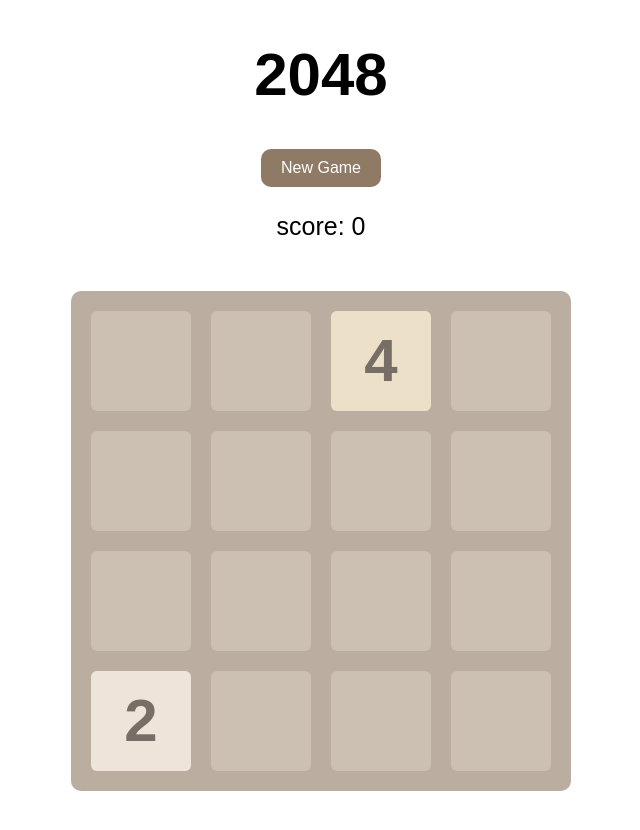
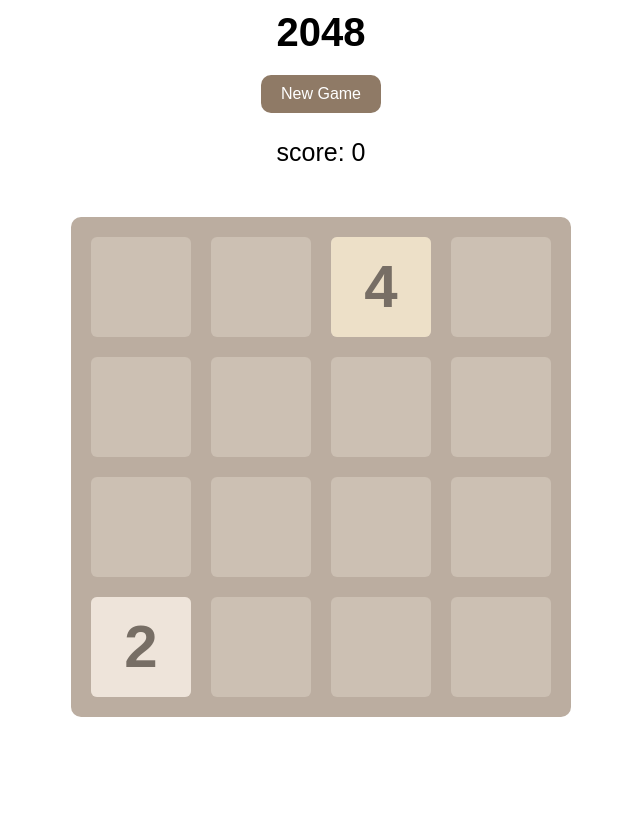
Before and after one commit to galaxxxy/my2048, a plain HTML site: page index.html in a window 1280 px wide. Shown: the whole page, without its empty margins (319-959 px from the left). After the commit the page ends 800 px from the top, so only its background shows below. Drawn offline with Linux system fonts and the light colour scheme.

Commit message:
移动设备自适应

```diff
--- a/index.html
+++ b/index.html
@@ -2,7 +2,7 @@
 <html lang="en">
 <head>
     <meta charset="UTF-8">
-    <meta name="viewport" content="width=device-width, initial-scale=1.0">
+    <meta name="viewport" content="width=device-width, height=device-height, initial-scale=1.0, user-scalable=no">
     <meta http-equiv="X-UA-Compatible" content="ie=edge">
     <title>2048</title>
     <link rel="stylesheet" href="style.css">
--- a/scripts/animation.js
+++ b/scripts/animation.js
@@ -6,8 +6,8 @@ function showNumber(i,j,number){
     }).text(number);
 
     numberCell.animate({
-        width: '100px',
-        height: '100px',
+        width: cellSideLength,
+        height: cellSideLength,
         top: getPosTop(i,j),
         left: getPosLeft(i,j)
     },50);
--- a/scripts/main.js
+++ b/scripts/main.js
@@ -3,12 +3,33 @@ let board = [],
     hasConflicted = [];// 记录每个cell是否合并
 
 $(function () {
+    if(deviceWidth > 500){
+        gridContainerWidth = 500;
+        cellSpace = 20;
+        cellSideLength = 100;
+    }
+    prepareForMobile();
     $("#newgameButton").click(function () {
         newgame();
         return false;
     });
     newgame();
 });
+
+function prepareForMobile(){
+    $("#grid-container").css({
+        width: gridContainerWidth - 2*cellSpace,
+        height: gridContainerWidth - 2*cellSpace,
+        padding: cellSpace,
+        'border-radius': 0.02*gridContainerWidth,
+    });
+
+    $("#grid-cell").css({
+        width: cellSideLength,
+        height: cellSideLength,
+        'border-radius': 0.02*cellSideLength,
+    });
+}
 
 function newgame() {
     //初始化grid-container
@@ -24,7 +45,12 @@ function init() {
     for (let i = 0; i < 4; i++) {
         for (let j = 0; j < 4; j++) {
             let cell = $("#grid-cell-" + i + "-" + j);
-            cell.css({ top: getPosTop(i, j) + 'px', left: getPosLeft(i, j) + 'px' });
+            cell.css({
+                top: getPosTop(i, j) + 'px',
+                left: getPosLeft(i, j) + 'px',
+                width: cellSideLength,
+                height: cellSideLength
+            });
         }
     }
     board = [[0, 0, 0, 0], [0, 0, 0, 0], [0, 0, 0, 0], [0, 0, 0, 0]];
@@ -44,13 +70,13 @@ function updateBoardView() {
                 numberCell.css({
                     width: "0px",
                     height: "0px",
-                    top: getPosTop(i, j) + 50 + 'px',
-                    left: getPosLeft(i, j) + 50 + 'px'
+                    top: getPosTop(i, j) + cellSideLength/2 + 'px',
+                    left: getPosLeft(i, j) + cellSideLength/2 + 'px'
                 });
             } else {
                 numberCell.css({
-                    width: "100px",
-                    height: "100px",
+                    width: cellSideLength,
+                    height: cellSideLength,
                     top: getPosTop(i, j) + 'px',
                     left: getPosLeft(i, j) + 'px',
                     'background-color': getNumberBackgroundColor(board[i][j]),
@@ -60,6 +86,10 @@ function updateBoardView() {
             hasConflicted[i][j] = 0;//initalize
         }
     }
+    $(".number-cell").css({
+        'line-height': cellSideLength+'px',
+        'font-size': 0.6*cellSideLength+'px'
+    });
 }
 
 function generateOneNum(){
--- a/scripts/support.js
+++ b/scripts/support.js
@@ -1,9 +1,14 @@
+let deviceWidth = window.screen.availWidth,// 设备屏幕宽度
+    gridContainerWidth = 0.92 * deviceWidth,// 棋盘宽度
+    cellSideLength = 0.18 * deviceWidth,// 棋盘格边长
+    cellSpace = 0.04 * deviceWidth;// 格间距
+
 function getPosTop(x,y){
-    return 20 + x*120;
+    return cellSpace + x*(cellSideLength+cellSpace);
 }
 
 function getPosLeft(x,y){
-    return 20 + y*120;
+    return cellSpace + y*(cellSideLength+cellSpace);
 }
 
 function getNumberBackgroundColor(value){
--- a/style.css
+++ b/style.css
@@ -1,14 +1,15 @@
 header {
     display: block;
     margin: 0 auto;
-    width: 500px;
+    width: 100%;
     text-align: center;
 }
 
 header h1 {
     font-family: Arial;
-    font-size: 60px;
+    font-size: 40px;
     font-weight: bold;
+    margin: 10px auto;
 }
 
 header #newgameButton {
```
